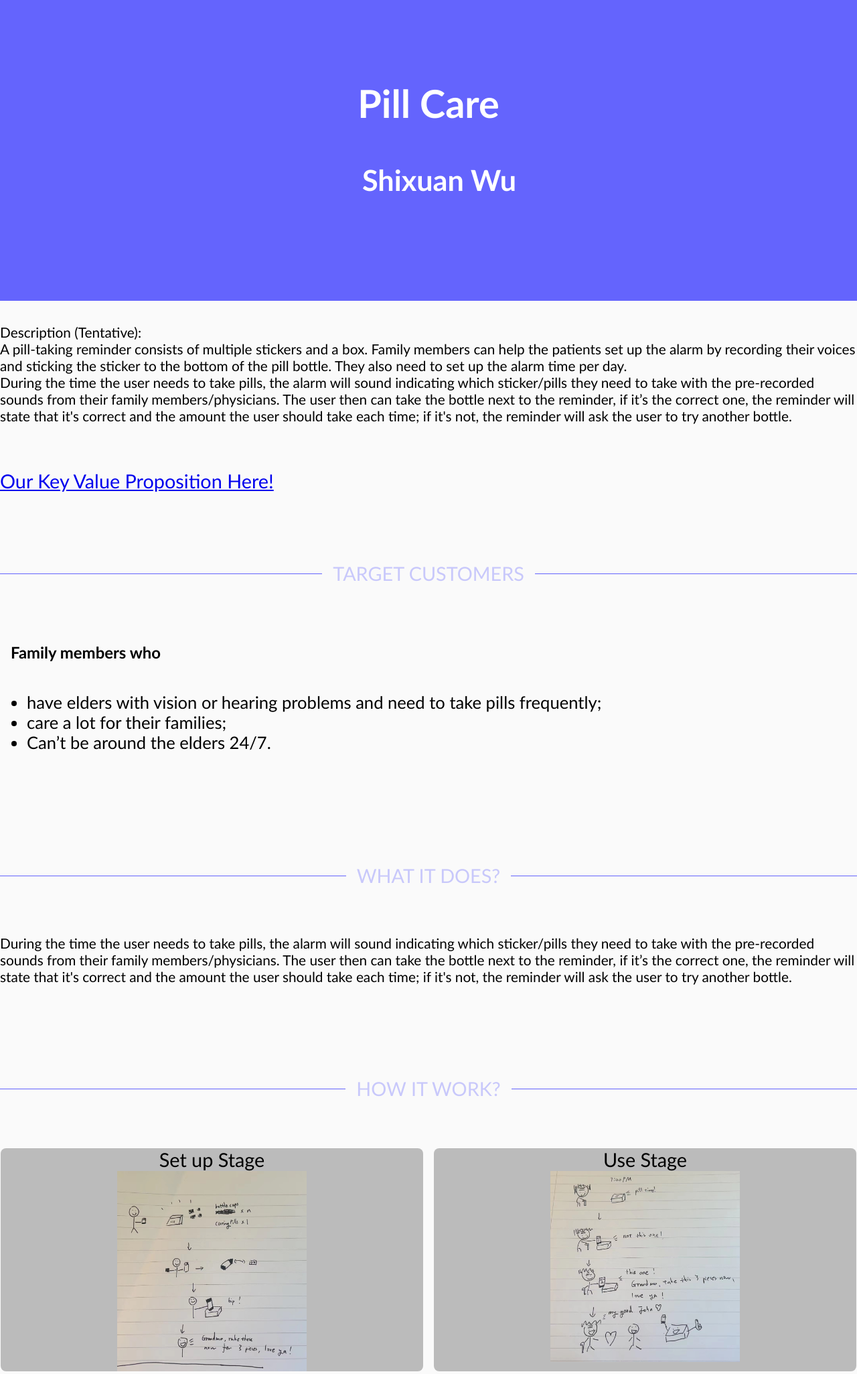
After one commit to wsx2021/ECE140b_project-web, a Python web app: template web/src/templates/product.html in a window 1280 px wide. The commit adds this page. Shown: the top 2051 px of the page at 67% size. Run offline with Jinja, Linux system fonts and the light colour scheme; the template is opened without the code that fills it: most values are stand-ins (such as "Sample title", 1, 10 or a date in 2020).

Commit message:
Update page

```diff
--- /dev/null
+++ b/web/src/templates/product.html
@@ -0,0 +1,146 @@
+<!doctype html>
+<html lang="en">
+
+<head>
+    <!-- Required meta tags -->
+    <meta charset="utf-8">
+    <meta name="viewport" content="width=device-width, initial-scale=1, shrink-to-fit=no">
+
+    <!-- Page Info -->
+    <title>ECE140b Project: Pill Care</title>
+    <meta name="author" content="Shixuan">
+    <meta name="description" content="Project description">
+
+    <link rel="stylesheet" type="text/css" href="css/agile.css">
+</head>
+
+<body>
+
+    <div class='hero center'>
+        <h1> Pill Care</h1>
+        <h2>Shixuan Wu</h2>
+
+    </div>
+    <br>
+    <p>Description (Tentative):
+    </p>
+    <p>A pill-taking reminder consists of multiple stickers and a box. Family members can help the patients set up the alarm by recording their voices and sticking the sticker to the bottom of the pill bottle. They also need to set up the alarm time per
+        day.
+
+
+    </p>
+    <p>
+        During the time the user needs to take pills, the alarm will sound indicating which sticker/pills they need to take with the pre-recorded sounds from their family members/physicians. The user then can take the bottle next to the reminder, if it’s the
+        correct one, the reminder will state that it's correct and the amount the user should take each time; if it's not, the reminder will ask the user to try another bottle.
+
+    </p>
+
+
+    <br>
+    <br>
+    <a href="kvp">Our Key Value Proposition Here!</a>
+    <br>
+    <br>
+    <div class='separator'>Target Customers</div>
+
+    <div>
+
+
+        <h5>Family members who</h5>
+        <ul>
+            <li>have elders with vision or hearing problems and need to take pills frequently; </li>
+            <li>care a lot for their families; </li>
+            <li>Can’t be around the elders 24/7.</li>
+        </ul>
+    </div>
+    <br>
+    <br>
+
+
+    <div class='separator'>What it does?</div>
+    <p>During the time the user needs to take pills, the alarm will sound indicating which sticker/pills they need to take with the pre-recorded sounds from their family members/physicians. The user then can take the bottle next to the reminder, if it’s
+        the correct one, the reminder will state that it's correct and the amount the user should take each time; if it's not, the reminder will ask the user to try another bottle.
+    </p>
+    <br>
+    <br>
+
+    <div class='separator'>How it work?</div>
+    <div class='content-box'>
+
+        <div class='border'>
+            <div class='center'>Set up Stage</div>
+            <img src="/image/set-up.jpg">
+        </div>
+
+        <div class='border'>
+            <div class='center'>Use Stage</div>
+            <img src="/image/use-stage.jpg">
+        </div>
+
+
+    </div>
+
+
+
+    <div class='separator'>Key Benefit</div>
+
+    <div class='content-box'>
+
+        <div class='border'>
+            <div class='center'>Alarm</div>
+            <div class='smaller'> the alarm will sound indicating which sticker/pills they need to take with the pre-recorded sounds from their family members/physicians.</div>
+        </div>
+
+        <div class='border'>
+            <div class='center'>Screen</div>
+            <div class='smaller'>screen that can be attached to the Pill Care to display large font text for hearing-impaired elders</div>
+        </div>
+        <div class='border'>
+            <div class='center'>App</div>
+            <div class='smaller'>app which sends notification to the user and the family whether pills need to be taken, and when the pills are taken by the patient.</div>
+        </div>
+        <div class='border'>
+            <div class='center'>Customerized Voice recorder</div>
+            <div class='smaller'>Voice of your family memeber will be the reminders which will state that it's correct and the amount the user should take each time; if it's not, the reminder will ask the user to try another bottle. </div>
+        </div>
+    </div>
+
+    <br>
+    <br>
+    <div class='separator'>About Our Team</div>
+
+    <table class='margin-top-xl center'>
+        <thead>
+            <tr>
+                <th class='small'> First Name </th>
+                <th class='medium'> Last Name </th>
+                <th class='large'> Position </th>
+                <th class='large'> Description </th>
+            </tr>
+        </thead>
+        <tbody class="smaller">
+            {% for user in users %}
+            <tr>
+                <td> {{user[0]}} </td>
+                <td> {{user[1]}} </td>
+                <td> {{user[2]}} </td>
+                <td> {{user[3]}} </td>
+            </tr>
+            {% endfor %}
+        </tbody>
+    </table>
+
+
+
+
+    <br>
+    <br>
+    <footer class='right'>
+        <p>Author: Shixuan Wu</p>
+        <p><a href="mailto:shw003@ucsd.edu">shw003@ucsd.edu</a></p>
+    </footer>
+    <br>
+    <br>
+</body>
+
+</html>
```
Also changed, not shown: web/src/server.py (+12 -0 lines), web/src/server_bjoern.py (+13 -0 lines), web/src/server_waitress.py (+14 -0 lines), web/src/templates/home.html (+1 -86 lines).
